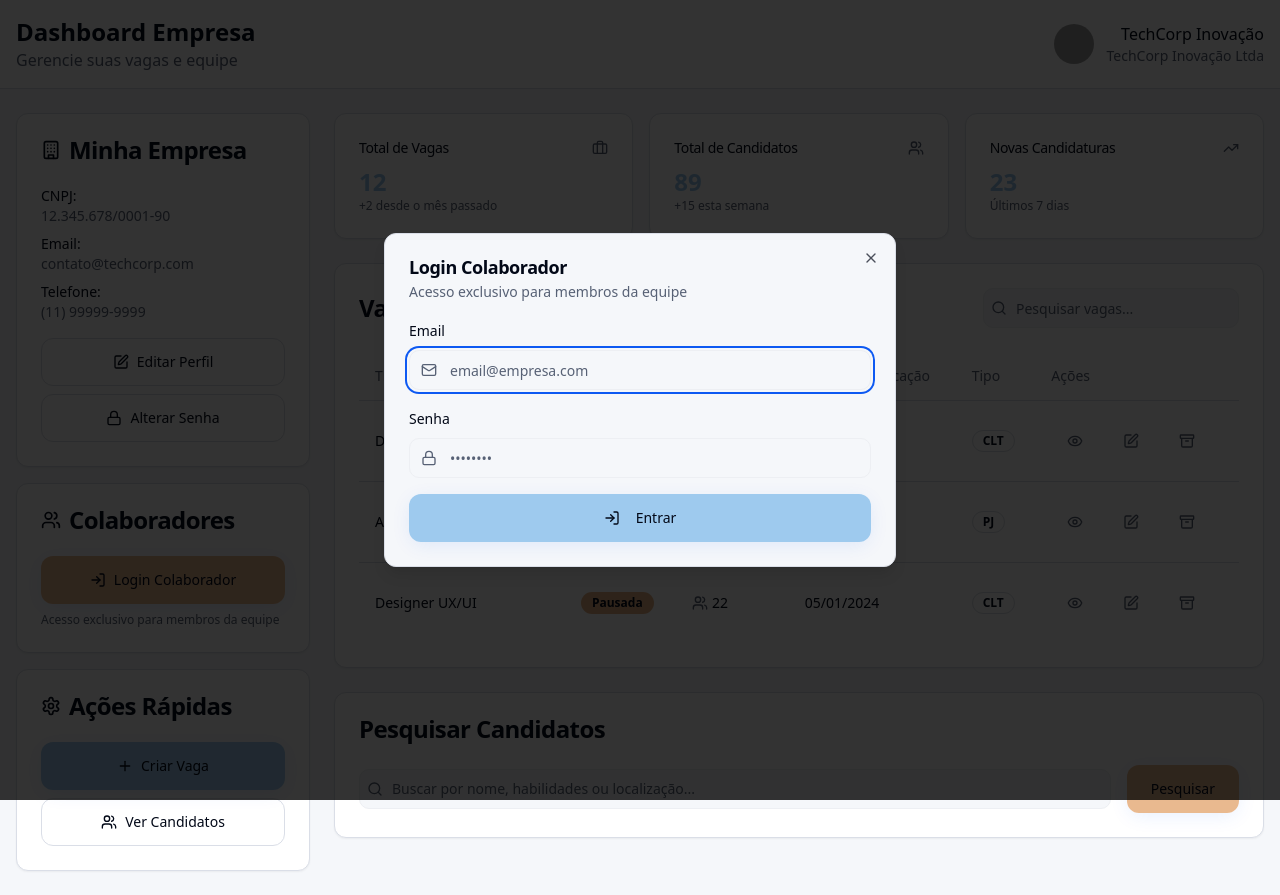
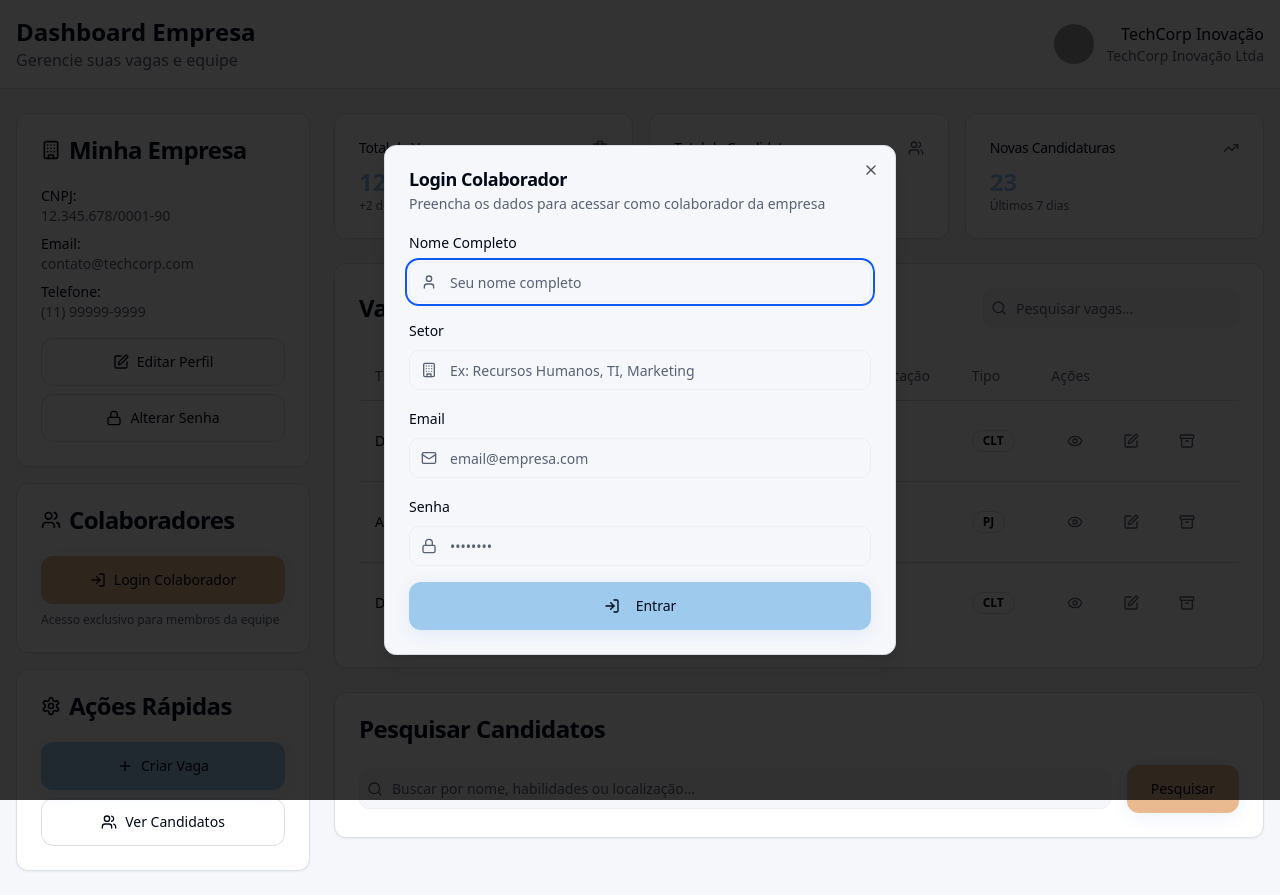
Before and after one commit to luisferracine/talento-inclusivo-hub, a React (Vite) app: page /dashboard-empresa in a window 1280 px wide. Both pictures are taken after a click on the button "Login Colaborador". Built offline with nearby package versions, Linux system fonts and the light colour scheme; grey boxes are pictures that could not be loaded.

Commit message:
Adicionar nome e setor ao login

```diff
--- a/src/pages/DashboardEmpresa.tsx
+++ b/src/pages/DashboardEmpresa.tsx
@@ -34,6 +34,8 @@ import { toast } from "sonner";
 
 // Schemas
 const colaboradorLoginSchema = z.object({
+  nome: z.string().min(2, "Nome deve ter pelo menos 2 caracteres"),
+  setor: z.string().min(2, "Setor é obrigatório"),
   email: z.string().email("Email inválido"),
   password: z.string().min(6, "Senha deve ter pelo menos 6 caracteres"),
 });
@@ -470,11 +472,51 @@ const DashboardEmpresa = () => {
           <DialogHeader>
             <DialogTitle>Login Colaborador</DialogTitle>
             <DialogDescription>
-              Acesso exclusivo para membros da equipe
+              Preencha os dados para acessar como colaborador da empresa
             </DialogDescription>
           </DialogHeader>
           <Form {...colaboradorLoginForm}>
             <form onSubmit={colaboradorLoginForm.handleSubmit(onColaboradorLogin)} className="space-y-4">
+              <FormField
+                control={colaboradorLoginForm.control}
+                name="nome"
+                render={({ field }) => (
+                  <FormItem>
+                    <FormLabel>Nome Completo</FormLabel>
+                    <FormControl>
+                      <div className="relative">
+                        <User className="absolute left-3 top-3 w-4 h-4 text-muted-foreground" />
+                        <Input
+                          {...field}
+                          placeholder="Seu nome completo"
+                          className="pl-10"
+                        />
+                      </div>
+                    </FormControl>
+                    <FormMessage />
+                  </FormItem>
+                )}
+              />
+              <FormField
+                control={colaboradorLoginForm.control}
+                name="setor"
+                render={({ field }) => (
+                  <FormItem>
+                    <FormLabel>Setor</FormLabel>
+                    <FormControl>
+                      <div className="relative">
+                        <Building className="absolute left-3 top-3 w-4 h-4 text-muted-foreground" />
+                        <Input
+                          {...field}
+                          placeholder="Ex: Recursos Humanos, TI, Marketing"
+                          className="pl-10"
+                        />
+                      </div>
+                    </FormControl>
+                    <FormMessage />
+                  </FormItem>
+                )}
+              />
               <FormField
                 control={colaboradorLoginForm.control}
                 name="email"
```
